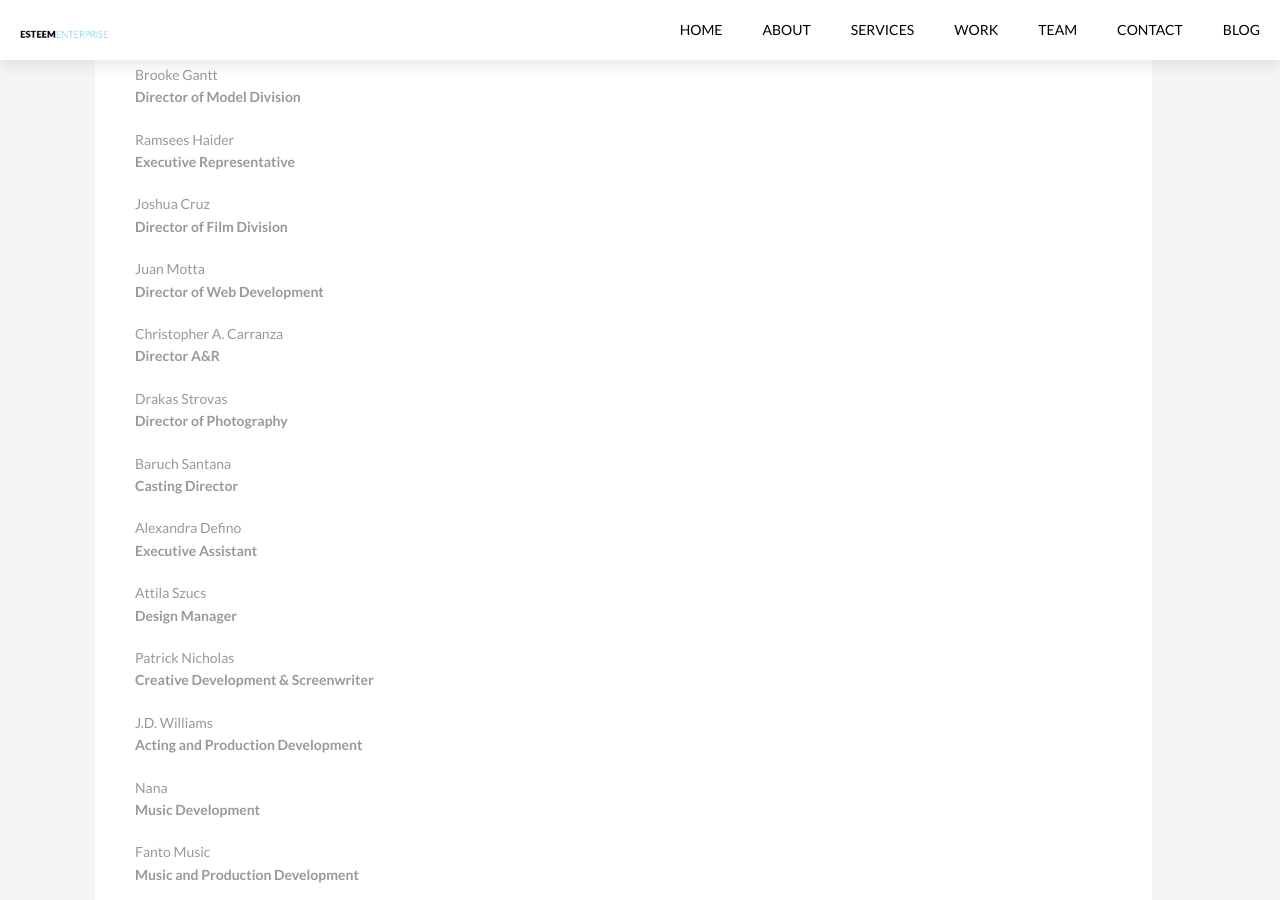
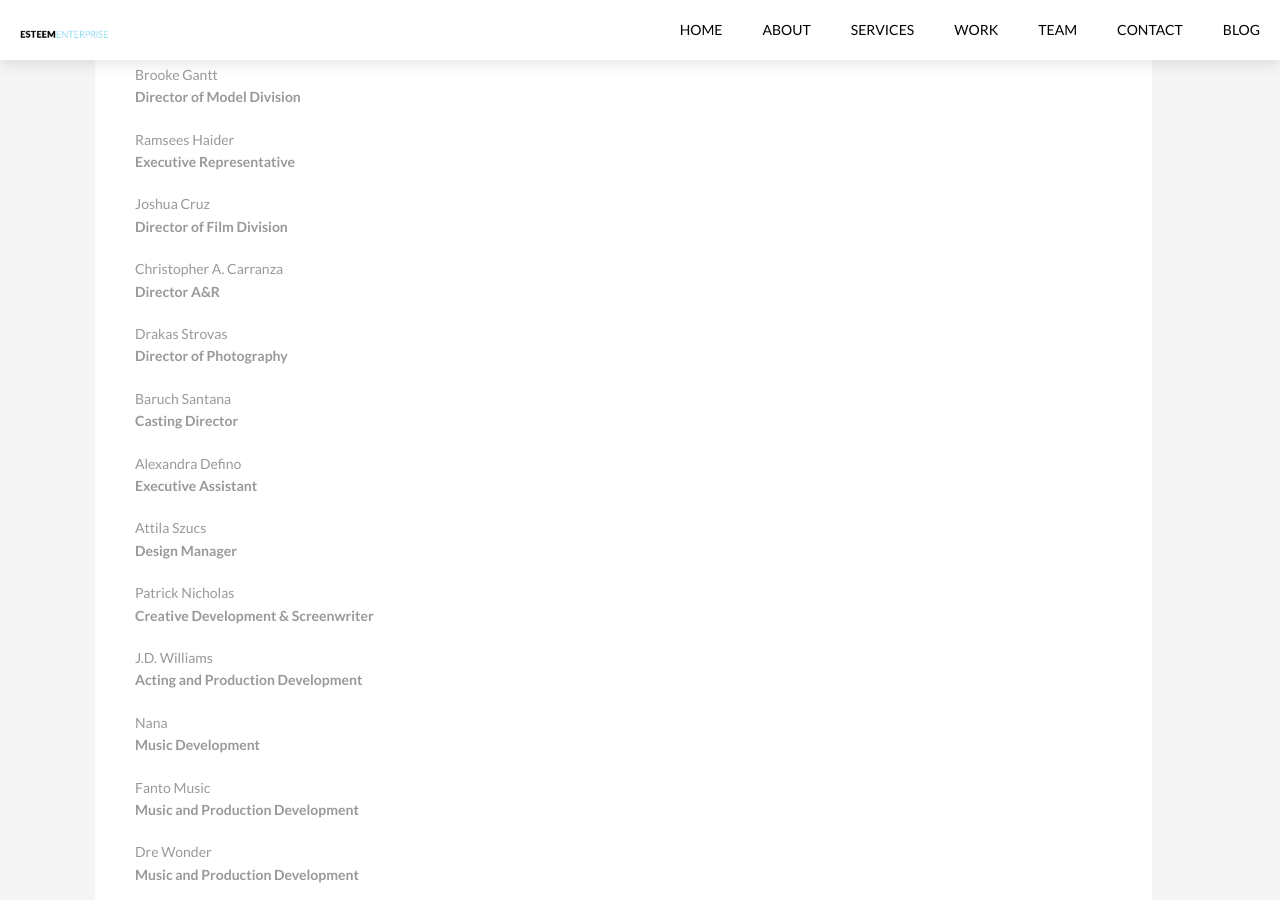
Before and after one commit to acarranza34/Esteem-Enterprise-Site, a Jekyll site: the page built from team/index.md, in a window 1280 px wide and 900 px high, scrolled down 554 px. Built offline with Jekyll 4.4.1, drawn with Linux system fonts in a browser that asks for light colours; some web fonts are replaced.

Commit message:
Updated 'team/index.md' via CloudCannon

```diff
--- a/team/index.md
+++ b/team/index.md
@@ -26,9 +26,6 @@
 
 Joshua Cruz
 <br>**Director of Film Division**
-
-Juan Motta
-<br>**Director of Web Development**
 
 Christopher A. Carranza
 <br>**Director A&R**
```
